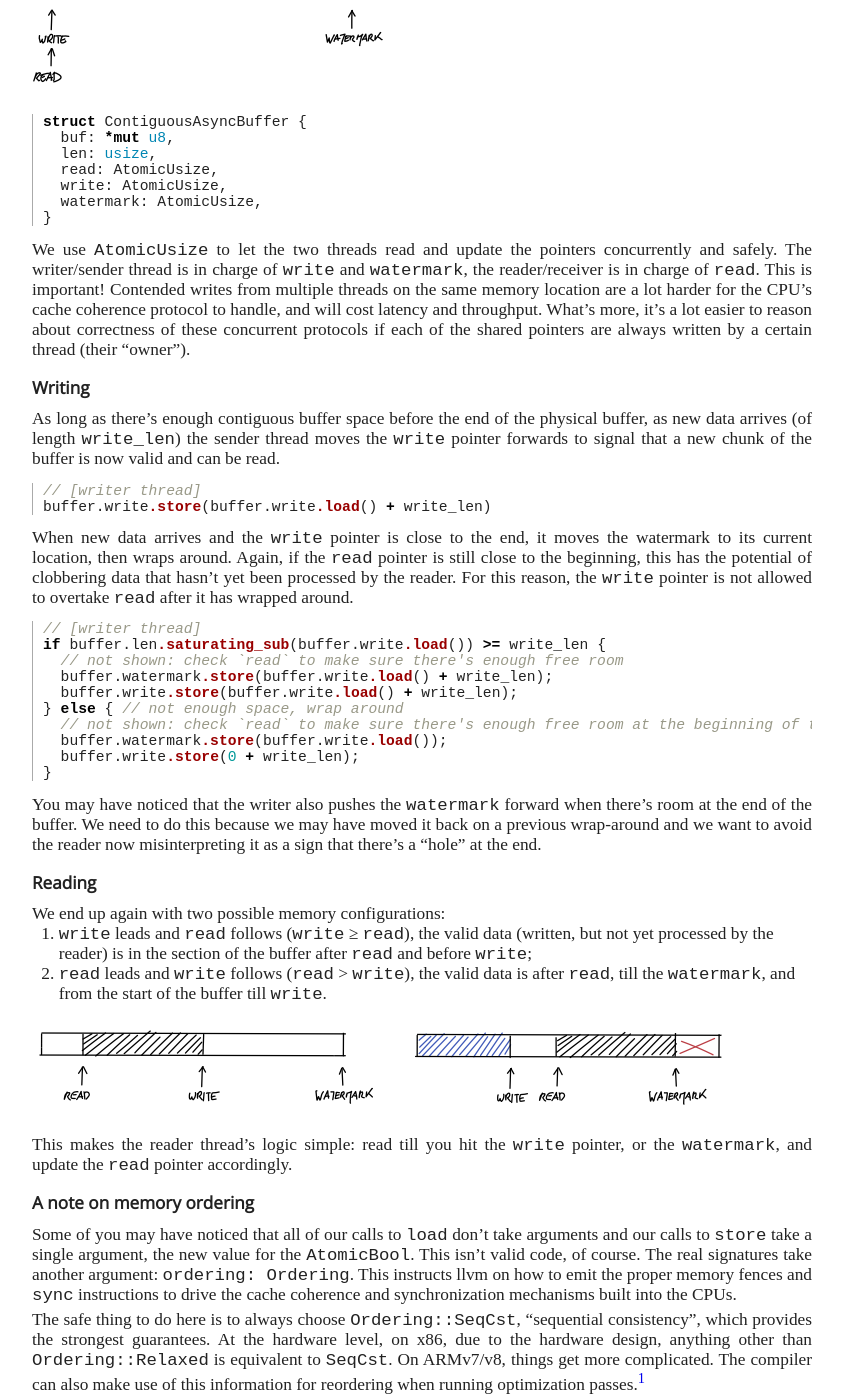
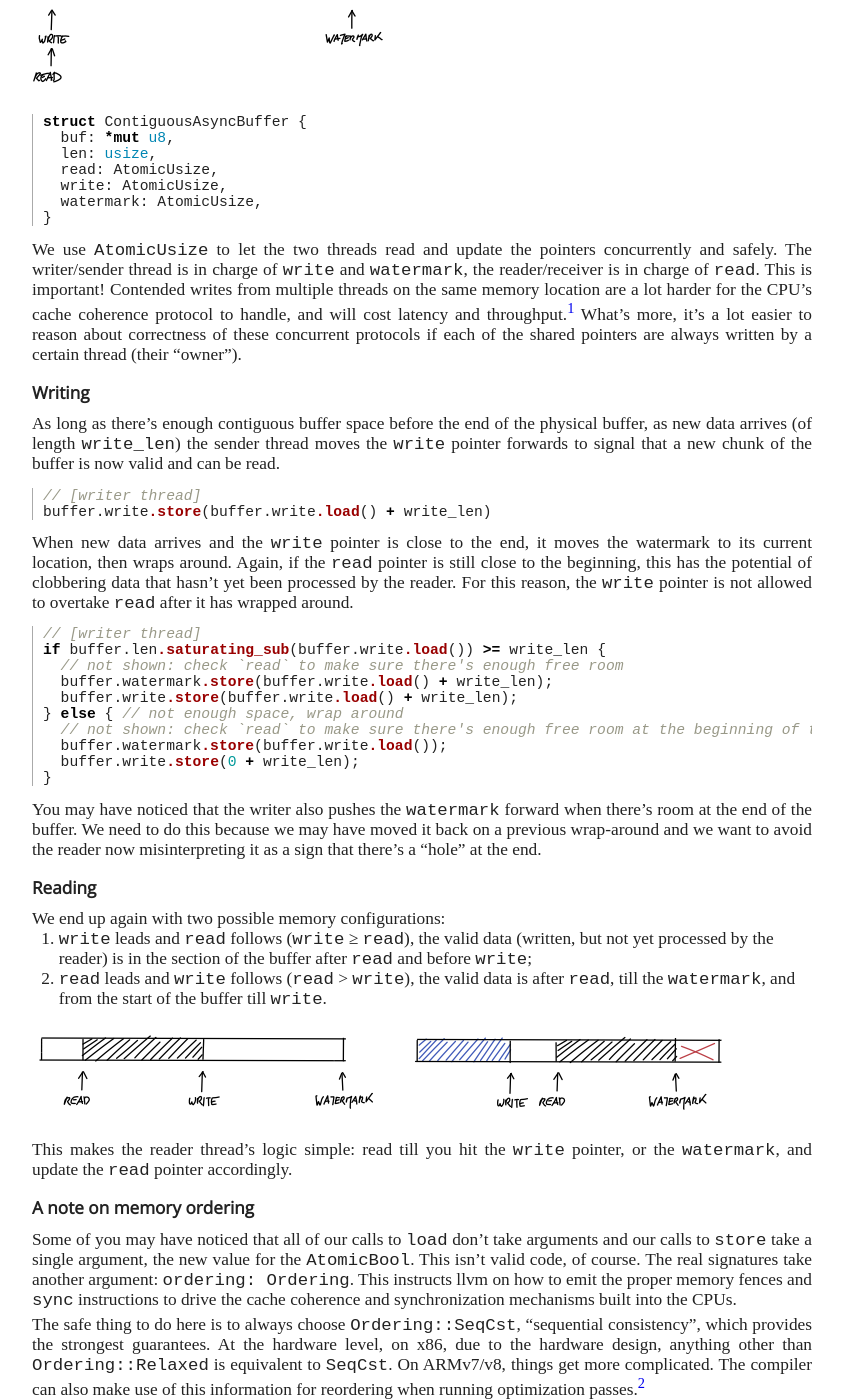
Before and after one commit to utaal/utaal.github.io, a Jekyll site: the page built from _posts/2019-06-03-the-design-and-implementation-of-a-lock-free-ring-buffer-with-contiguous-reservations.md, in a window 1280 px wide and 1400 px high, scrolled down 4785 px. Shown: the whole window, without its empty margins (38-881 px from the left). Built offline with Jekyll 4.4.1, drawn with Linux system fonts in a browser that asks for light colours; some web fonts are replaced; some of the changed text lies outside the part shown.

Commit message:
Update for ring buffer post

````diff
--- a/_posts/2019-06-03-the-design-and-implementation-of-a-lock-free-ring-buffer-with-contiguous-reservations.md
+++ b/_posts/2019-06-03-the-design-and-implementation-of-a-lock-free-ring-buffer-with-contiguous-reservations.md
@@ -157,7 +157,7 @@ struct ContiguousAsyncBuffer {
 }
 ```
 
-We use `AtomicUsize` to let the two threads read and update the pointers concurrently and safely. The writer/sender thread is in charge of `write` and `watermark`, the reader/receiver is in charge of `read`. This is important! Contended writes from multiple threads on the same memory location are a lot harder for the CPU's cache coherence protocol to handle, and will cost latency and throughput.
+We use `AtomicUsize` to let the two threads read and update the pointers concurrently and safely. The writer/sender thread is in charge of `write` and `watermark`, the reader/receiver is in charge of `read`. This is important! Contended writes from multiple threads on the same memory location are a lot harder for the CPU's cache coherence protocol to handle, and will cost latency and throughput.[^2]
 What's more, it's a lot easier to reason about correctness of these concurrent protocols if each of the shared pointers are always written by a certain thread (their "owner").
 
 ### Writing
@@ -213,3 +213,5 @@ In Andrea's implementation of the lock-free ring-buffer, [spsc-bip-buffer](https
 In James' implementation of the lock-free ring-buffer, [bbqueue](https://github.com/jamesmunns/bbqueue), convenience interfaces are provided for statically allocating instances of the ring-buffer. The queue can be split into Producer and Consumer halves, allowing for use of one half in interrupt context, and the other half in non-interrupt (or a different interrupt) context.
 
 [^1]: Thanks to Ralf for pointing out that it's not _just_ about the hardware. [https://www.reddit.com/r/rust/comments/bwr2yg/the_design_and_implementation_of_a_lockfree/eq1zcbk/](https://www.reddit.com/r/rust/comments/bwr2yg/the_design_and_implementation_of_a_lockfree/eq1zcbk/)
+
+[^2]: It may be important to cache-align these memory locations and make sure there's only one per cache line to avoid [false sharing](https://en.wikipedia.org/wiki/False_sharing). [spsc-bip-buffer](https://github.com/utaal/spsc-bip-buffer) uses `cache_line_size::CacheAligned`: [https://github.com/utaal/spsc-bip-buffer/blob/master/src/lib.rs#L8-L10](https://github.com/utaal/spsc-bip-buffer/blob/master/src/lib.rs#L8-L10).
````
